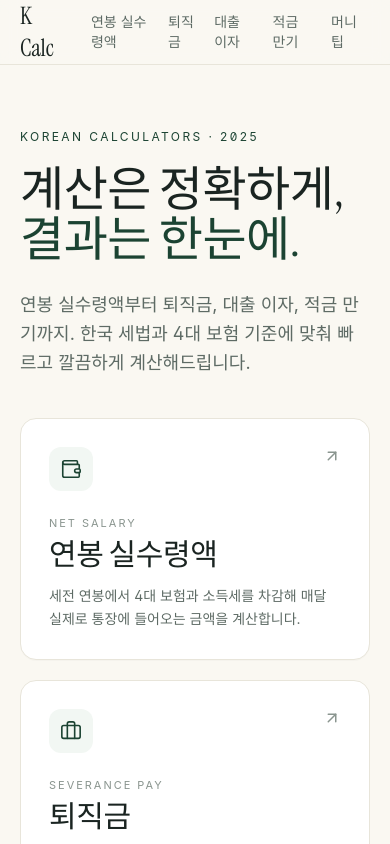
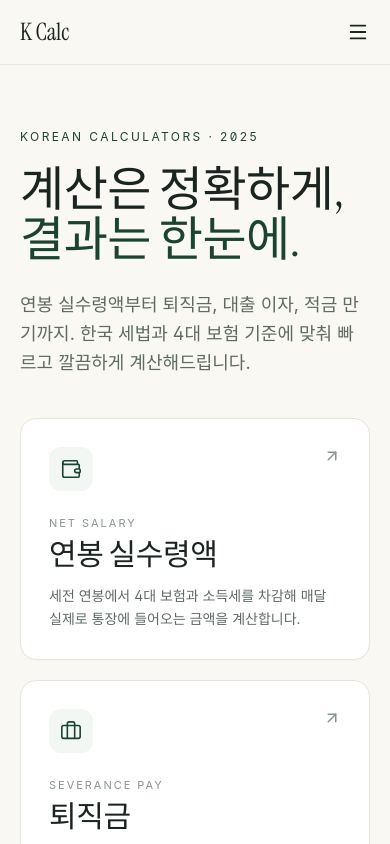
Before and after one commit to ebbunses/K_calc, a Next.js app: page / in a window 390 px wide. Shown: the top 844 px of the page. Built offline with nearby package versions, Linux system fonts and the light colour scheme; a web font is replaced by a local one.

Commit message:
Add hamburger menu for mobile header

```diff
--- a/app/components/Header.jsx
+++ b/app/components/Header.jsx
@@ -1,7 +1,37 @@
+"use client";
+
 import Link from "next/link";
+import { useState, useEffect } from "react";
+import { usePathname } from "next/navigation";
+import { Menu, X } from "lucide-react";
 import { calculators } from "../lib/calculators";
 
+const navItems = [
+  ...calculators.map((c) => ({ href: c.href, label: c.title })),
+  { href: "/guides", label: "머니 팁" },
+];
+
 export default function Header() {
+  const [open, setOpen] = useState(false);
+  const pathname = usePathname();
+
+  // 경로 바뀌면 메뉴 닫기
+  useEffect(() => {
+    setOpen(false);
+  }, [pathname]);
+
+  // 메뉴 열렸을 때 body 스크롤 잠금
+  useEffect(() => {
+    if (open) {
+      document.body.style.overflow = "hidden";
+    } else {
+      document.body.style.overflow = "";
+    }
+    return () => {
+      document.body.style.overflow = "";
+    };
+  }, [open]);
+
   return (
     <header className="w-full border-b border-border-base bg-bg/85 backdrop-blur supports-[backdrop-filter]:bg-bg/70 sticky top-0 z-30">
       <div className="mx-auto max-w-6xl px-5 md:px-8 h-16 flex items-center justify-between gap-6">
@@ -11,24 +41,57 @@ export default function Header() {
             Korean Calculators
           </span>
         </Link>
-        <nav className="flex items-center gap-0.5 sm:gap-2 text-sm">
-          {calculators.map((c) => (
+
+        {/* 데스크톱 네비 */}
+        <nav className="hidden md:flex items-center gap-2 text-sm">
+          {navItems.map((item) => (
             <Link
-              key={c.slug}
-              href={c.href}
-              className="px-2 sm:px-2.5 py-1.5 rounded-md text-ink-soft hover:text-accent hover:bg-accent-light transition-colors"
+              key={item.href}
+              href={item.href}
+              className="px-2.5 py-1.5 rounded-md text-ink-soft hover:text-accent hover:bg-accent-light transition-colors whitespace-nowrap"
             >
-              {c.title}
+              {item.label}
             </Link>
           ))}
-          <Link
-            href="/guides"
-            className="px-2 sm:px-2.5 py-1.5 rounded-md text-ink-soft hover:text-accent hover:bg-accent-light transition-colors"
-          >
-            머니 팁
-          </Link>
         </nav>
+
+        {/* 모바일 햄버거 버튼 */}
+        <button
+          type="button"
+          aria-label={open ? "메뉴 닫기" : "메뉴 열기"}
+          aria-expanded={open}
+          onClick={() => setOpen((v) => !v)}
+          className="md:hidden inline-flex items-center justify-center w-10 h-10 -mr-2 rounded-md text-ink hover:bg-accent-light transition-colors"
+        >
+          {open ? <X size={22} /> : <Menu size={22} />}
+        </button>
       </div>
+
+      {/* 모바일 드롭다운 */}
+      {open && (
+        <div className="md:hidden border-t border-border-base bg-bg">
+          <nav className="mx-auto max-w-6xl px-5 py-2 flex flex-col">
+            {navItems.map((item) => {
+              const active =
+                pathname === item.href ||
+                (item.href !== "/" && pathname.startsWith(item.href));
+              return (
+                <Link
+                  key={item.href}
+                  href={item.href}
+                  className={`px-3 py-3 rounded-md text-base transition-colors ${
+                    active
+                      ? "text-accent bg-accent-light"
+                      : "text-ink-soft hover:text-accent hover:bg-accent-light"
+                  }`}
+                >
+                  {item.label}
+                </Link>
+              );
+            })}
+          </nav>
+        </div>
+      )}
     </header>
   );
 }
```
